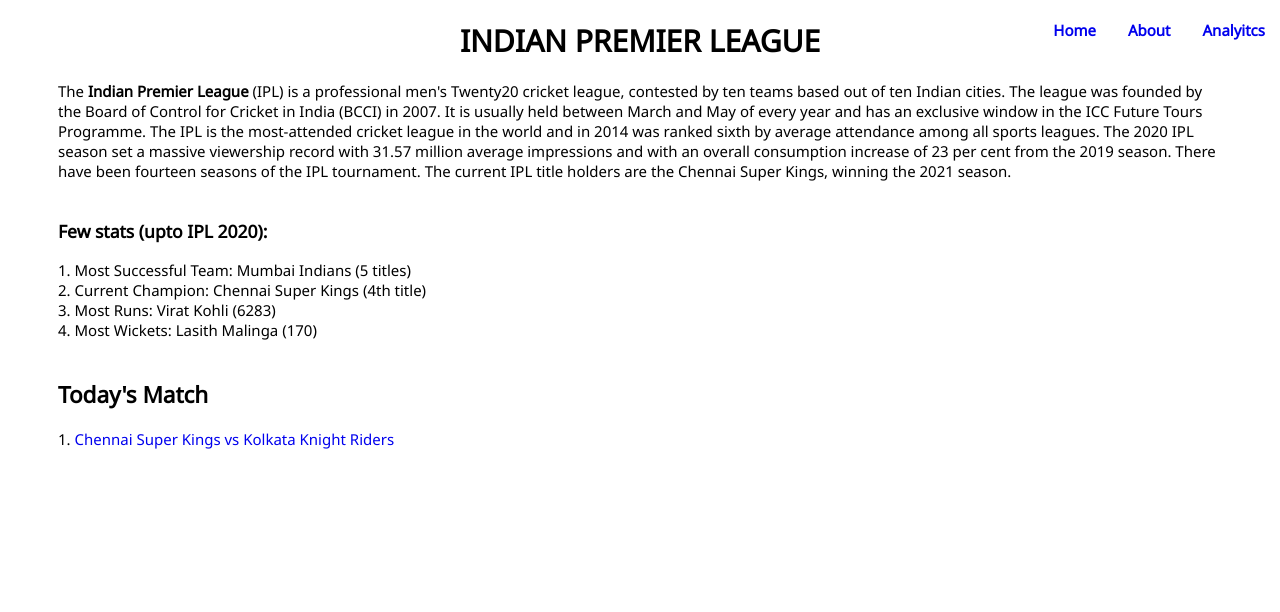
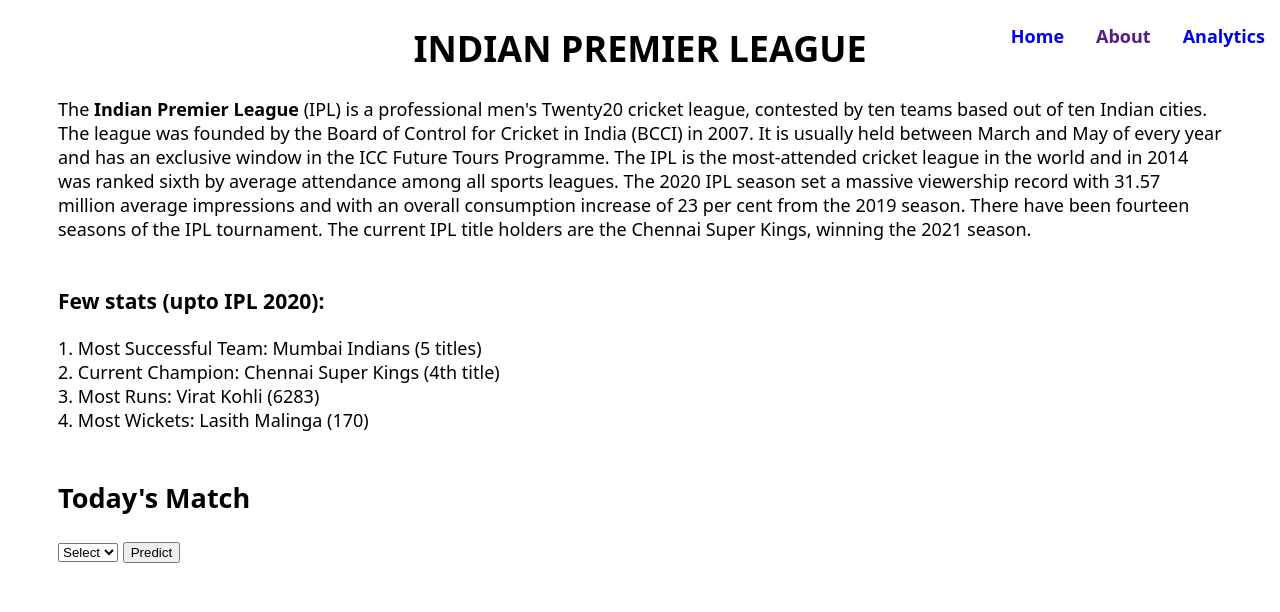
Before and after one commit to brajeshmohapatra/indianpremierleague, a Flask app: page / in a window 1280 px wide. Shown: the top 612 px of the page. Run offline with Flask 2, Linux system fonts and the light colour scheme; parts of the project's set-up code (start-up, migrations or seed data) failed here and were passed over.

Commit message:
updated files

```diff
--- a/templates/home.html
+++ b/templates/home.html
@@ -4,7 +4,7 @@
 	<title>HOME</title>
 </head>
 <body>
-        <h4 style = "text-align: right"><div style = "position:  absolute; right: 15px"><div style = "display: flex; gap:2rem;"><a href = "url">Home</a><a href = "url">About</a><a href = "url">Analyitcs</a></div></div></h4>
+        <h4 style = "text-align: right"><div style = "position:  absolute; right: 15px"><div style = "display: flex; gap:2rem;"><a href = "/">Home</a><a href = "">About</a><a href = "/analytics">Analytics</a></div></div></h4>
 	    <h1 style = "text-align: center"><span>INDIAN PREMIER LEAGUE</span></h1>
         <div>The <b>Indian Premier League</b> (IPL) is a professional men's Twenty20 cricket league, contested by ten teams based out of ten Indian cities. The league was founded by the Board of Control for Cricket in India (BCCI) in 2007. It is usually held between March and May of every year and has an exclusive window in the ICC Future Tours Programme. The IPL is the most-attended cricket league in the world and in 2014 was ranked sixth by average attendance among all sports leagues. The 2020 IPL season set a massive viewership record with 31.57 million average impressions and with an overall consumption increase of 23 per cent from the 2019 season. There have been fourteen seasons of the IPL tournament. The current IPL title holders are the Chennai Super Kings, winning the 2021 season.</div><br>
 
@@ -15,27 +15,33 @@
         <div>4. Most Wickets: Lasith Malinga (170)</div><br>
 
         <h2>Today's Match</h2>
-        1. <a href = "url" onclick="select_url(url)">Chennai Super Kings vs Kolkata Knight Riders</a>
+        <b><div><form action = "{{url_for('predict')}}" method = "post">
+            <select name = "aa" id = "aa" required = "required">
+            <option>Select</option>
+            {%for text in texts%}
+                <option value = "{{text}}">{{text}}</option>
+            {%endfor%}</select>
+        <button id = "submit" type = "submit">Predict</button></b>
+    <style>
 
-	<style>
-
-                @import url('https://fonts.googleapis.com/css2?family=Noto+Sans&display=swap');
+        @import url("https://fonts.googleapis.com/css2?family = Noto+Sans&display = swap");
 
         body {
             background-repeat: no-repeat;
             background-size: cover;
             background-attachment: fixed;
-                text-align: left;
+            text-align: left;
             padding-left: 50px;
             padding-right: 50px;
             padding-top: -50px;
             padding-bottom: 50px;
-            font-size: 15px;
+            font-size: 18px;
             font-family: "Noto Sans";
             color: black;
         }
+
         a {
-                text-decoration: None;
+            text-decoration: None;
         }
 
     </style>
```
Also changed, not shown: templates/analytics.html (+8 -7 lines), templates/predict.html (+4 -3 lines).
